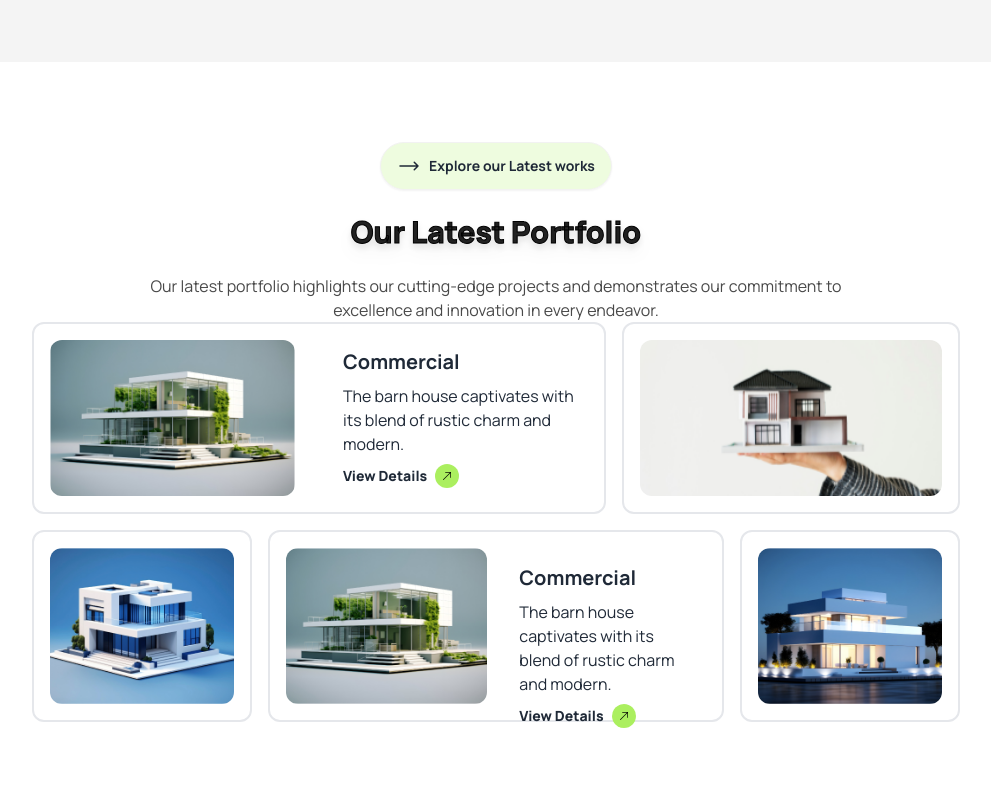
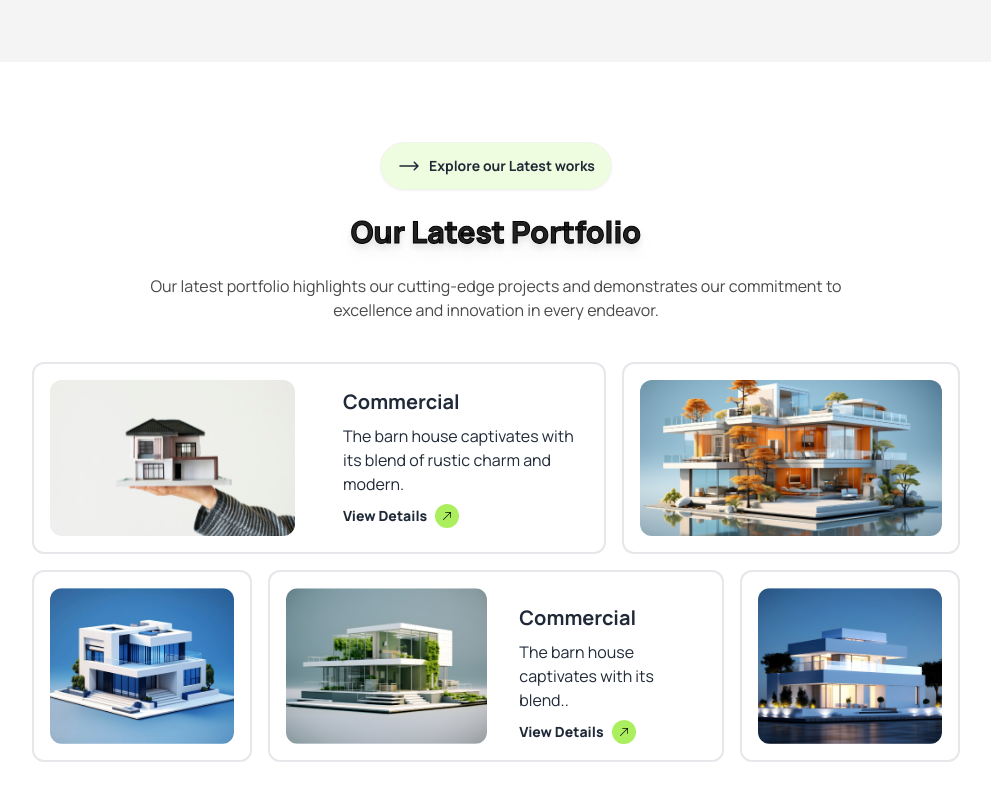
Before and after one commit to MostafizurRahman199/easy_find_apartment, a website: page index.html in a window 1280 px wide. Shown: the part 2593-3393 px from the top of the page, without its empty margins (144-1135 px from the left). Drawn offline with nearby package versions, Linux system fonts and the light colour scheme.

Commit message:
portfolio almost done

```diff
--- a/index.html
+++ b/index.html
@@ -334,6 +334,8 @@
 
 
           <section class="latest_portfolio bg-white px-4 sm:px-12 md:px-8 lg:px-8 xl:px-44 py-20 mx-auto">
+
+
             <div class="about_text flex flex-col items-center justify-center space-y-6 !m-0">
 
 
@@ -353,82 +355,16 @@
 
             </div>
 
-            <!-- <div class="grid grid-cols-8 grid-row-2 ">
-
-              <div class="flex col-span-5 border-2  rounded-xl gap-4">
-
-                <div class="image flex justify-center items-center border-2">
-                    <img class="" src="./assets/img4.png" alt="">
-                </div>
-
-                <div class=" flex flex-col justify-center items-start space-y-2">
-                  <h2 class="text-xl font-bold">Commercial</h2>
-                  <p>The barn house captivates with its blend of rustic charm and modern. The barn house captivates with its blend of rustic charm and modern .</p>
-
-                  <div class="flex space-x-2">
-                     <p class="text-sm font-extrabold">View Details</p>
-                    <img
-                    class="mask mask-circle w-6 p-2  bg-[#ABEF5F]"
-                    src="./assets/up-right-arrow.png" />
-                </div>
-
-                </div>
-              </div>
 
 
 
-
-              <div class="flex justify-center items-center col-span-3  gap-4   border-2 p-4  rounded-xl">
-
-
-                   <img class="" src="./assets/img1.png" alt="">
-
-
-              </div>
-
-              <div class="flex col-span-2  gap-4 mx-auto">
-
-                <div class="image flex justify-center items-center border-2   p-4 rounded-xl">
-                    <img class="" src="./assets/img3.png" alt="">
-                </div>
-
-              </div>
-
-              <div class="flex col-span-4 border-2 p-4 rounded-xl gap-4">
-                <div class="image flex justify-center items-center border-2">
-                    <img class="" src="./assets/img4.png" alt="">
-                </div>
-                <div class="card_text space-y-2">
-                  <h2 class="text-xl font-bold">Commercial</h2>
-                  <p>The barn house captivates with its blend of rustic charm and modern. The barn house captivates with its blend of rustic charm and modern .</p>
-
-                  <div class="flex space-x-2">
-                     <p class="text-sm font-extrabold">View Details</p>
-                    <img
-                    class="mask mask-circle w-6 p-2  bg-[#ABEF5F]"
-                    src="./assets/up-right-arrow.png" />
-                </div>
-
-                </div>
-              </div>
-
-              <div class="flex col-span-2 gap-4 mx-auto">
-
-                <div class="image flex justify-center items-center border-2  border  p-4 rounded-xl">
-                    <img class="" src="./assets/img5.png" alt="">
-                </div>
-
-              </div>
-            </div> -->
-
-
-            <div class="flex flex-col md:grid md:grid-cols-8 md:grid-rows-2 gap-4">
+            <div class="flex flex-col md:grid md:grid-cols-4 md:grid-rows-4 lg:grid  lg:grid-cols-8 lg:grid-rows-2  gap-4 mt-10">
               <!-- First Row -->
 
-              <div class="md:flex md:col-span-5  border-2 rounded-xl gap-4 w-full h-fit  md:h-48">
+              <div class="md:flex lg:flex md:col-span-4 lg:col-span-5  border-2 rounded-xl gap-4 w-full h-fit  md:h-48">
 
                 <div class="image flex justify-center items-center  w-4/4 md:w-1/2 h-full p-4 ">
-                  <img class="object-cover w-full h-full rounded-xl" src="./assets/img4.png" alt="">
+                  <img class="object-cover w-full h-full rounded-xl" src="./assets/img1.png" alt="">
                 </div>
 
                 <div class="flex flex-col justify-center items-center md:items-start space-y-2 w-4/4 md:w-1/2 h-full p-4">
@@ -442,11 +378,54 @@
 
               </div>
 
-              <div class="flex justify-center items-center md:col-span-3 gap-4 border-2 p-4 rounded-xl w-full md:h-48">
+              <div class="flex justify-center items-center md:col-span-2 lg:col-span-3 gap-4 border-2 p-4 rounded-xl w-full md:h-48">
+                <img class="object-cover w-full h-full rounded-xl" src="./assets/img2.png" alt="">
+              </div>
+
+              <div class="flex md:col-span-2 gap-4 mx-auto w-full h-48">
+                <div class="image flex justify-center items-center border-2 p-4 rounded-xl w-full h-full">
+                  <img class="object-cover w-full h-full rounded-xl" src="./assets/img3.png" alt="">
+                </div>
+              </div>
+
+              <div class="md:flex lg:flex md:col-span-4 border-2 p-4 rounded-xl gap-4 w-full h-fit md:h-48">
+
+                <div class="image flex justify-center items-center  w-4/4 md:w-1/2 h-full">
+                  <img class="object-cover w-full h-full rounded-xl" src="./assets/img4.png" alt="">
+                </div>
+
+                <div class="card_text space-y-2 w-4/4 md:w-1/2 h-full p-4">
+                  <h2 class="text-xl font-bold">Commercial</h2>
+                  <p class="md:text-base">The barn house captivates with its blend..</p>
+                  <div class="flex space-x-2 items-center">
+                    <p class="text-sm font-extrabold">View Details</p>
+                    <img class="mask mask-circle w-6 p-2 bg-[#ABEF5F]" src="./assets/up-right-arrow.png" />
+                  </div>
+                </div>
+
+
+
+              </div>
+
+              <div class="flex md:col-span-2 gap-4 mx-auto w-full h-48">
+                <div class="image flex justify-center items-center border-2 p-4 rounded-xl w-full h-full">
+                  <img class="object-cover w-full h-full rounded-xl" src="./assets/img5.png" alt="">
+                </div>
+              </div>
+
+              <div class="hidden lg:hidden md:flex md:col-span-2 gap-4 mx-auto w-full h-48">
+                <div class="image flex justify-center items-center border-2 p-4 rounded-xl w-full h-full">
+                  <img class="object-cover w-full h-full rounded-xl" src="./assets/img3.png" alt="">
+                </div>
+              </div>
+
+
+
+              <!-- <div class="flex justify-center items-center md:col-span-2 lg:col-span-3 gap-4 border-2 p-4 rounded-xl w-full md:h-48">
                 <img class="object-cover w-full h-full rounded-xl" src="./assets/img1.png" alt="">
               </div>
 
-              <!-- Second Row -->
+
               <div class="flex md:col-span-2 gap-4 mx-auto w-full h-48">
                 <div class="image flex justify-center items-center border-2 p-4 rounded-xl w-full h-full">
                   <img class="object-cover w-full h-full rounded-xl" src="./assets/img3.png" alt="">
@@ -474,7 +453,9 @@
                 <div class="image flex justify-center items-center border-2 p-4 rounded-xl w-full h-full">
                   <img class="object-cover w-full h-full rounded-xl" src="./assets/img5.png" alt="">
                 </div>
-              </div>
+              </div> -->
+
+
             </div>
 
           </section>
```
